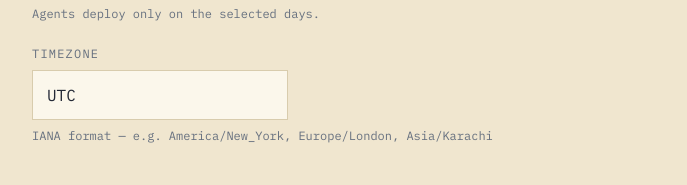
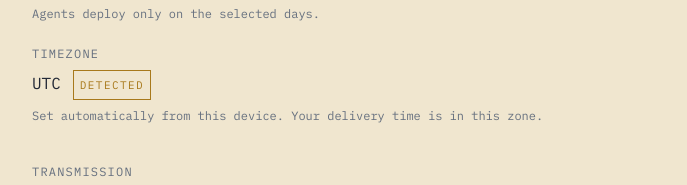
Before and after one commit to AhmedIzaan/pulse-agent, a Next.js app in the folder frontend/: page /onboarding in a window 1280 px wide. Shown: the part 1108-1293 px from the top of the page, without its empty margins (296-983 px from the left). Built offline with nearby package versions, Linux system fonts and the light colour scheme; no server answers; a web font is replaced by a local one.

Commit message:
fixed some issue

```diff
--- a/frontend/app/onboarding/page.tsx
+++ b/frontend/app/onboarding/page.tsx
@@ -85,7 +85,9 @@ export default function OnboardingPage() {
           const data = await res.json();
           setInterests(data.interests);
           setDeliveryTime(data.delivery_time);
-          setTimezone(data.timezone);
+          // timezone intentionally NOT loaded from the server — the
+          // browser-detected zone always wins and re-saves on submit,
+          // so a stale/wrong stored value heals itself
           setEmailDigest(Boolean(data.email_digest));
           if (Array.isArray(data.delivery_days) && data.delivery_days.length > 0) {
             setDeliveryDays(data.delivery_days);
@@ -360,19 +362,17 @@ export default function OnboardingPage() {
               )}
             </div>
 
-            {/* Timezone */}
+            {/* Timezone — detected from the browser, not hand-typed */}
             <div className="mb-10">
-              <label className="block font-mono text-xs text-muted uppercase tracking-widest mb-2">
+              <p className="font-mono text-xs text-muted uppercase tracking-widest mb-2">
                 Timezone
-              </label>
-              <input
-                type="text"
-                value={timezone}
-                onChange={(e) => setTimezone(e.target.value)}
-                className="field-input font-mono text-base w-64"
-              />
+              </p>
+              <p className="font-mono text-base text-ink">
+                {timezone}
+                <span className="tag text-amber ml-3 align-middle">Detected</span>
+              </p>
               <p className="font-mono text-xs text-muted mt-2">
-                IANA format — e.g. America/New_York, Europe/London, Asia/Karachi
+                Set automatically from this device. Your delivery time is in this zone.
               </p>
             </div>
 
```
